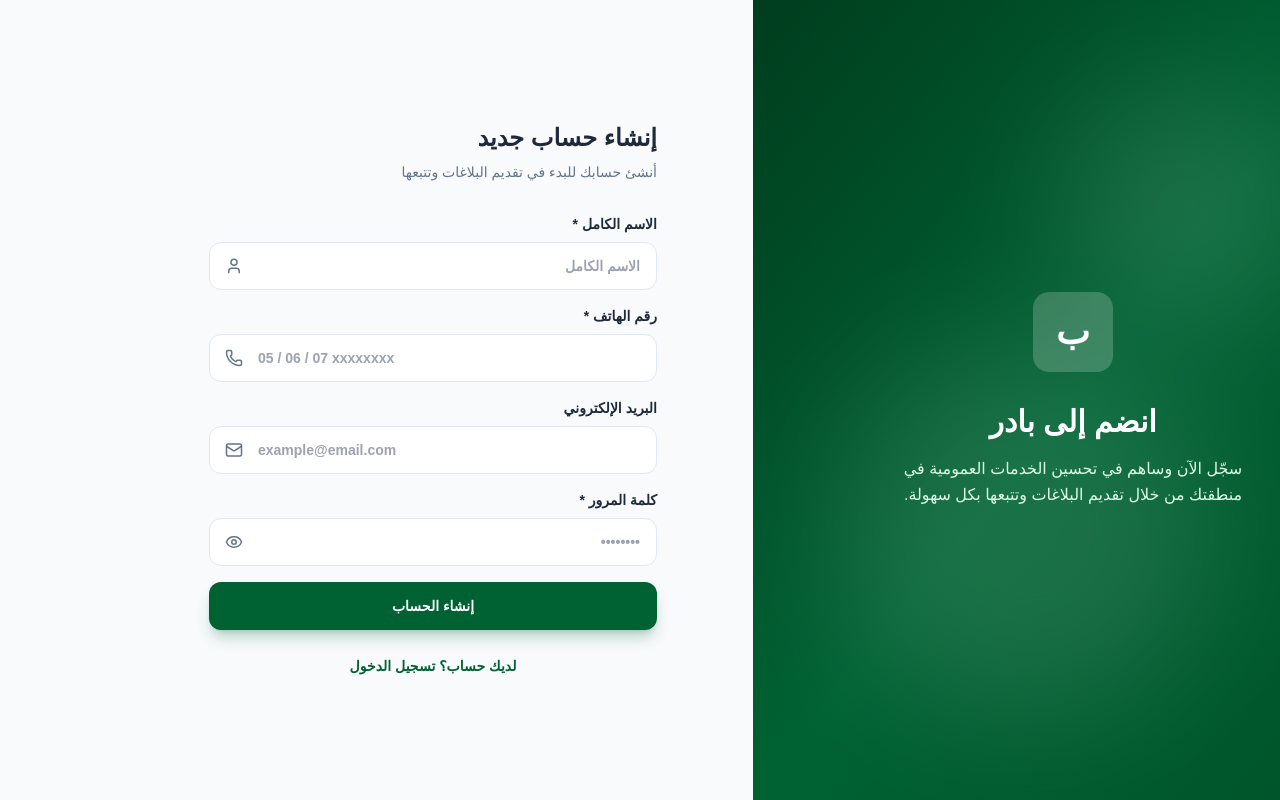
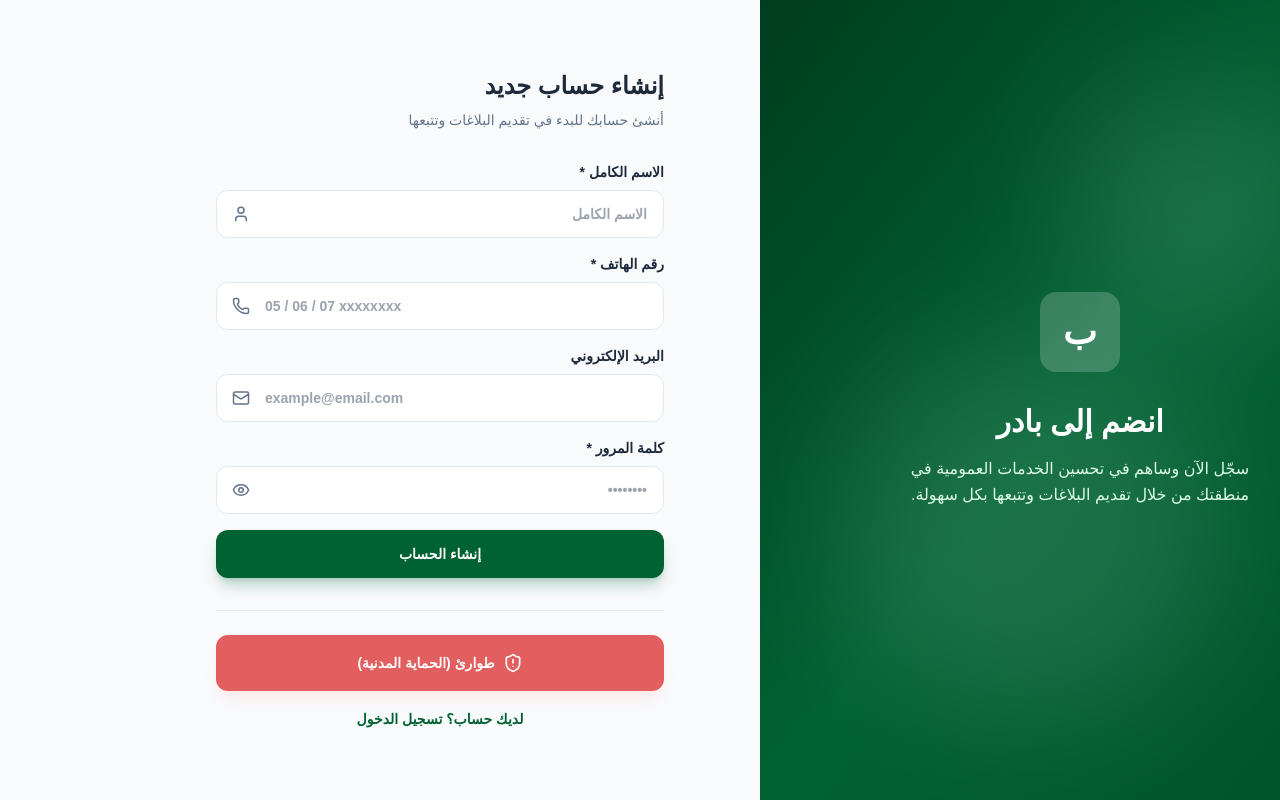
Before and after one commit to ZINOU39003/badir39, a Next.js app: page /register in a window 1280 px wide. Built offline with nearby package versions, Linux system fonts and the light colour scheme.

Commit message:
Fix: Added Emergency button to all public entry pages (Login & Register)

```diff
--- a/src/app/login/page.tsx
+++ b/src/app/login/page.tsx
@@ -4,7 +4,7 @@ import { useAuth } from "@/lib/auth-context";
 import { useRouter } from "next/navigation";
 import { useState } from "react";
 import Link from "next/link";
-import { Phone, Lock, Eye, EyeOff, ArrowLeft } from "lucide-react";
+import { Phone, Lock, Eye, EyeOff, ArrowLeft, ShieldAlert } from "lucide-react";
 
 export default function LoginPage() {
   const { login } = useAuth();
@@ -136,13 +136,23 @@ export default function LoginPage() {
             </button>
           </form>
 
-          <div className="mt-6 text-center">
-            <Link
-              href="/register"
-              className="text-primary font-bold text-sm hover:underline"
+          <div className="mt-8 pt-6 border-t border-border space-y-4">
+            <button
+              onClick={() => router.push("/emergency")}
+              className="w-full h-14 bg-red-600 text-white rounded-xl font-black text-sm hover:bg-red-700 transition-all shadow-lg shadow-red-100 flex items-center justify-center gap-2 animate-pulse"
             >
-              إنشاء حساب جديد
-            </Link>
+              <ShieldAlert size={20} />
+              طوارئ (الحماية المدنية)
+            </button>
+
+            <div className="text-center">
+              <Link
+                href="/register"
+                className="text-primary font-bold text-sm hover:underline"
+              >
+                إنشاء حساب جديد
+              </Link>
+            </div>
           </div>
         </div>
       </div>
--- a/src/app/register/page.tsx
+++ b/src/app/register/page.tsx
@@ -4,7 +4,7 @@ import { useAuth } from "@/lib/auth-context";
 import { useRouter } from "next/navigation";
 import { useState } from "react";
 import Link from "next/link";
-import { Phone, Lock, User, Mail, Eye, EyeOff } from "lucide-react";
+import { Phone, Lock, User, Mail, Eye, EyeOff, ShieldAlert } from "lucide-react";
 
 export default function RegisterPage() {
   const { register } = useAuth();
@@ -175,13 +175,23 @@ export default function RegisterPage() {
             </button>
           </form>
 
-          <div className="mt-6 text-center">
-            <Link
-              href="/login"
-              className="text-primary font-bold text-sm hover:underline"
+          <div className="mt-8 pt-6 border-t border-border space-y-4">
+            <button
+              onClick={() => router.push("/emergency")}
+              className="w-full h-14 bg-red-600 text-white rounded-xl font-black text-sm hover:bg-red-700 transition-all shadow-lg shadow-red-100 flex items-center justify-center gap-2 animate-pulse"
             >
-              لديك حساب؟ تسجيل الدخول
-            </Link>
+              <ShieldAlert size={20} />
+              طوارئ (الحماية المدنية)
+            </button>
+
+            <div className="text-center">
+              <Link
+                href="/login"
+                className="text-primary font-bold text-sm hover:underline"
+              >
+                لديك حساب؟ تسجيل الدخول
+              </Link>
+            </div>
           </div>
         </div>
       </div>
```
